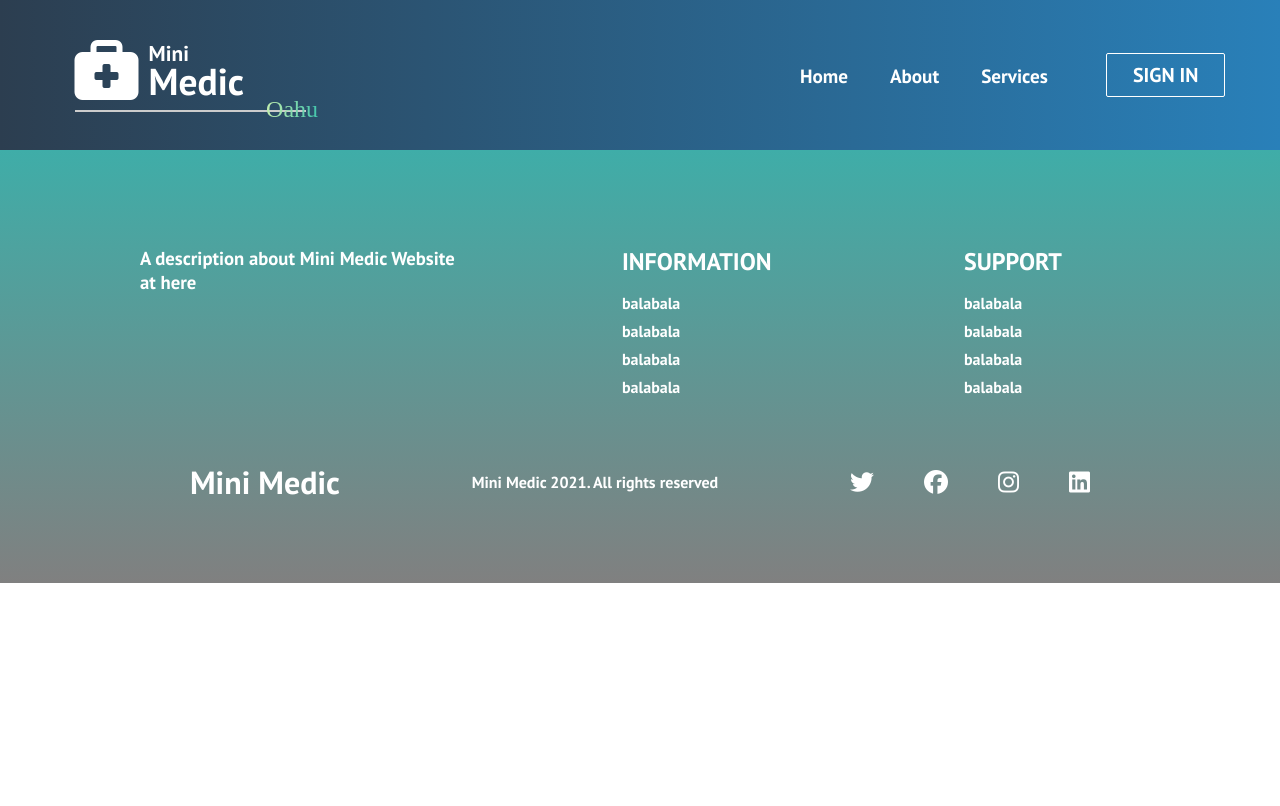
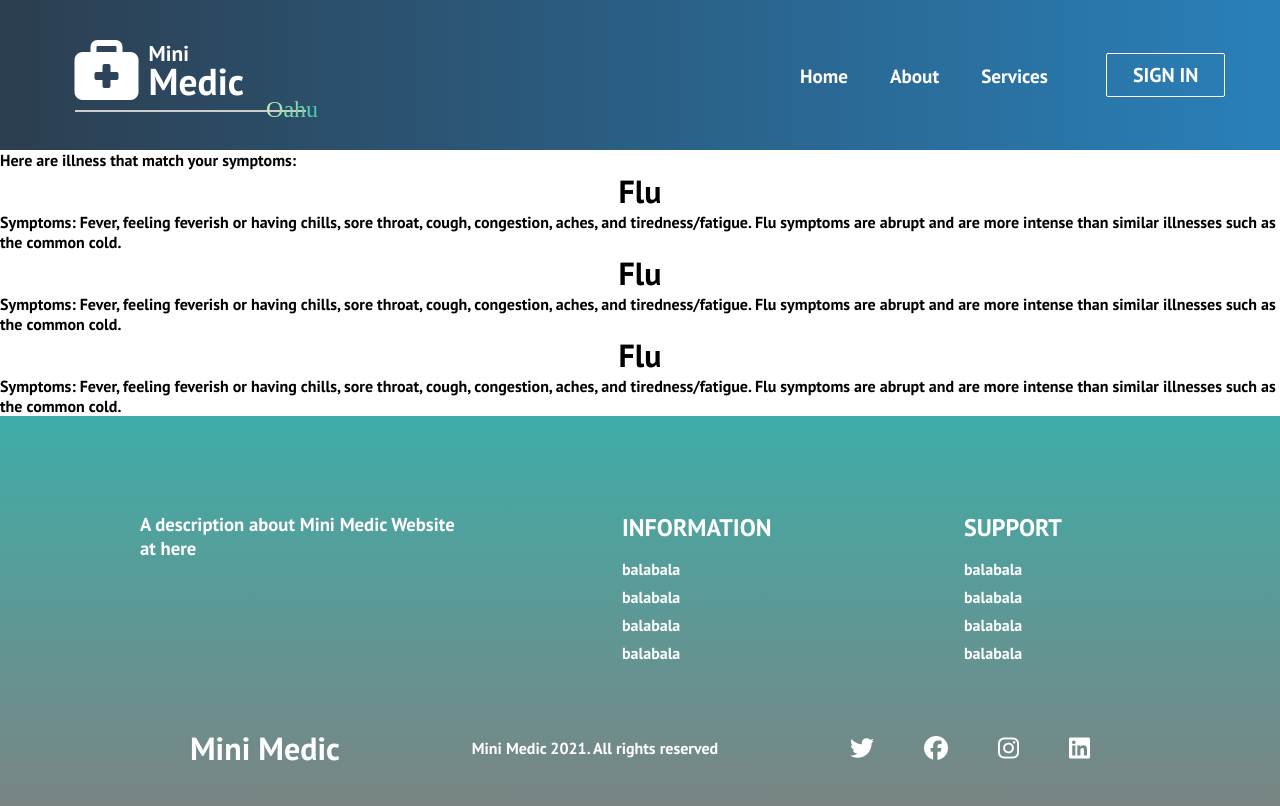
Before and after one commit to Mini-Medic/Mini-Medic-WebApp, a React (Create React App) app: page /illness in a window 1280 px wide. Shown: the top 806 px of the page. Built offline with nearby package versions, Linux system fonts and the light colour scheme.

Commit message:
build: illness page structure
Structure:
illness -> illness card -> illness Info

```diff
--- a/src/App.js
+++ b/src/App.js
@@ -3,6 +3,7 @@ import { BrowserRouter as Router, Route, Switch} from 'react-router-dom';
 import { Footer, Navbar } from './components/common';
 import './App.css';
 import Home from "./components/pages/Home";
+import Illness from "./components/pages/illness/Illness";
 import { Login, Register } from "./components/login/index.jsx";
 function App() {
   return (
@@ -13,6 +14,7 @@ function App() {
             <Route path= '/' exact component={Home}/>
             <Route path= '/signin' component={Login}/>
             <Route path= '/register' component={Register}/>
+            <Route path= '/illness' component={Illness}/>
           </Switch>
           <Footer />
       </Router>
--- /dev/null
+++ b/src/components/pages/illness/Illness.js
@@ -0,0 +1,22 @@
+import React from 'react'
+import IllnessCard from "./IllnessCard";
+function Illness(){
+    const title = "Flu";
+    const content = "Symptoms: Fever, feeling feverish or having chills, sore throat, cough, congestion, aches, and tiredness/fatigue.\n" +
+        "Flu symptoms are abrupt and are more intense than similar illnesses such as the common cold.\n"
+
+    return (
+        <div className={'illness-page'}>
+            <div className={'illness-page_title'}>
+                <label>Here are illness that match your symptoms:</label>
+            </div>
+            <div className={'illness-page_table'}>
+                <IllnessCard title={title} content={content}/>
+                <IllnessCard title={title} content={content}/>
+                <IllnessCard title={title} content={content}/>
+            </div>
+        </div>
+    );
+}
+
+export default Illness;
--- /dev/null
+++ b/src/components/pages/illness/IllnessCard.jsx
@@ -0,0 +1,16 @@
+import React from 'react';
+
+function IllnessCard({title, content}){
+    return(
+    <div className={'illnessCard'}>
+        <div className={'illnessCard-title'}>
+            <h1>{title}</h1>
+        </div>
+        <div className={'illnessCard-content'}>
+            <p>{content}</p>
+        </div>
+    </div>
+    )
+}
+
+export default IllnessCard;
```
Also changed, not shown: src/components/pages/illness/IllnessInfo.jsx (added, +21 -0 lines).
